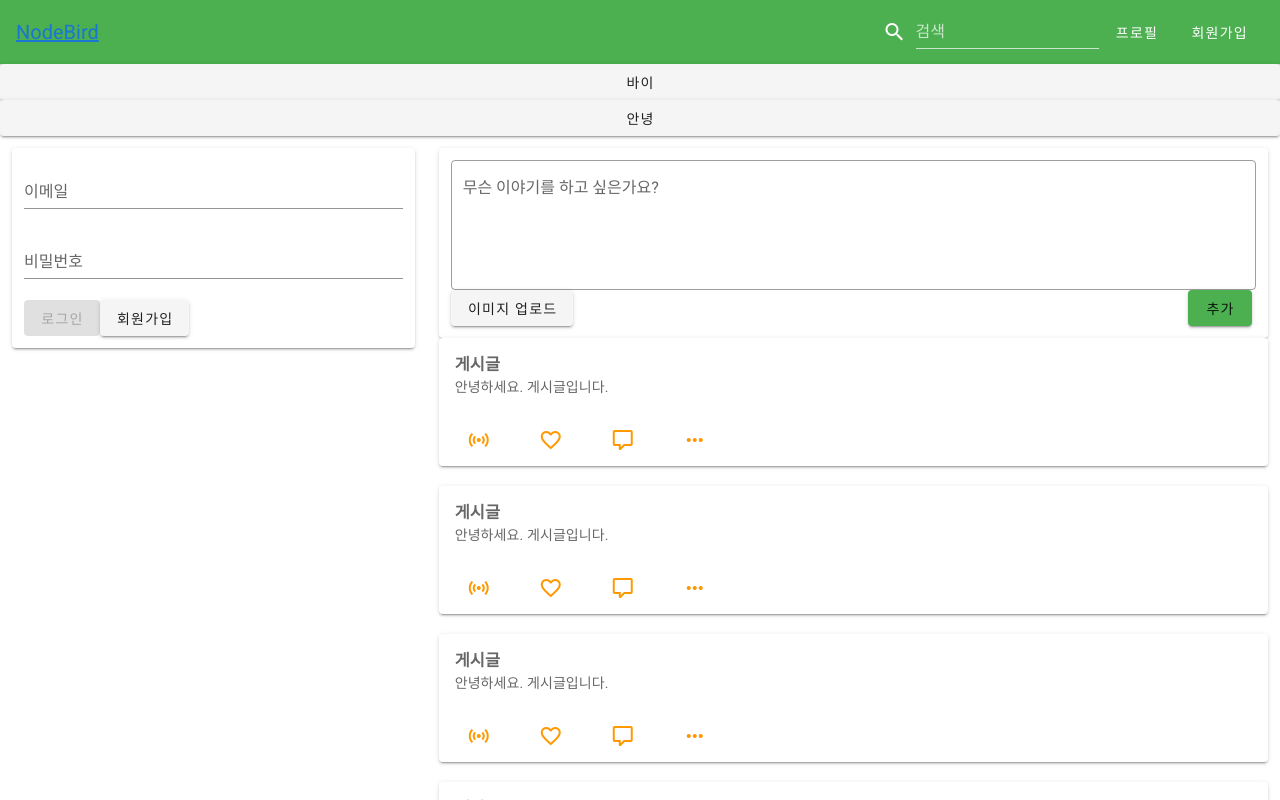
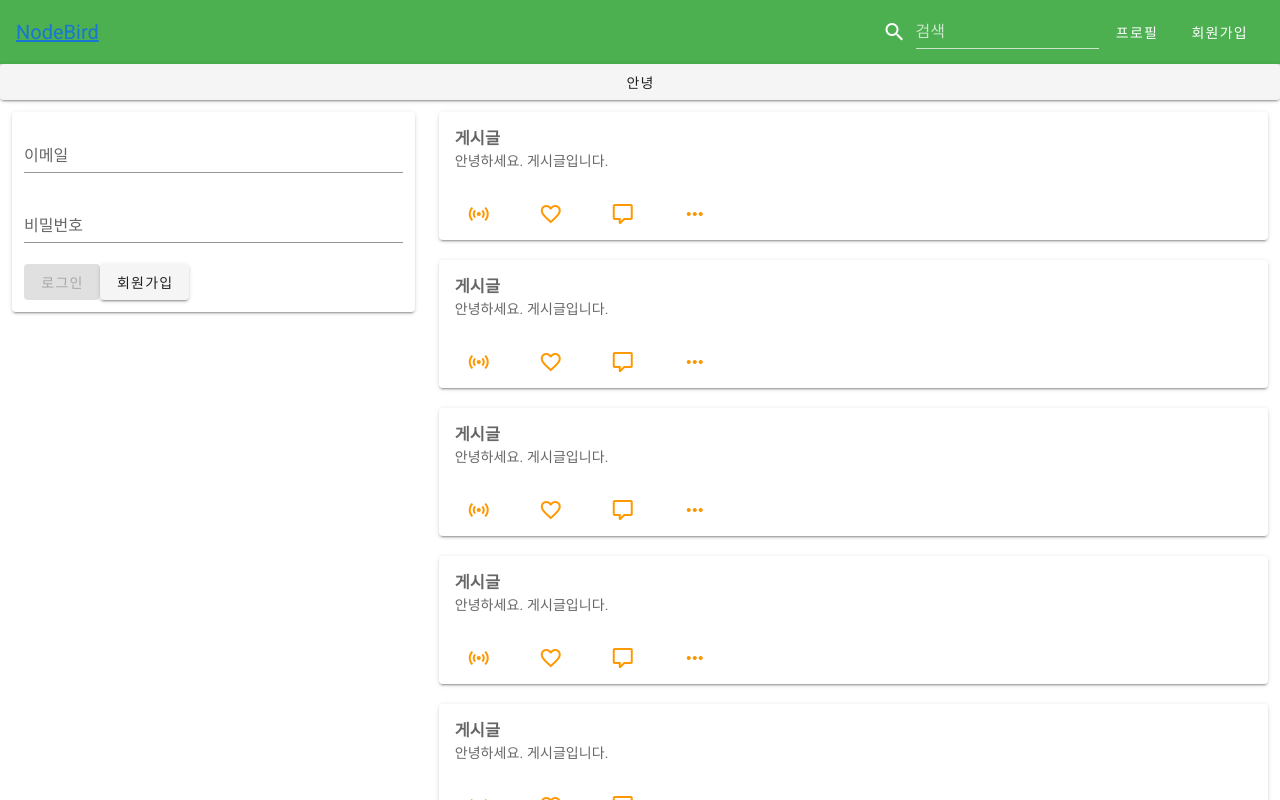
Before and after one commit to kureharyosuke/Nuxt-Node-Brid, a Nuxt app in the folder client/: page / in a window 1280 px wide. Shown: the top 800 px of the page. Built offline with nearby package versions, Linux system fonts and the light colour scheme.

Commit message:
fix: me condition

```diff
--- a/client/components/LoginForm.vue
+++ b/client/components/LoginForm.vue
@@ -43,7 +43,7 @@ export default {
           await this.$store.dispatch("users/logIn", {
             email: this.email,
             // password: this.password,
-            // nickname: this.nickname,
+            nickname: "",
           });
         } catch (err) {
           console.error(err);
@@ -52,7 +52,7 @@ export default {
     },
     async onLogOut() {
       try {
-        this.$store.dispatch("users/logOut");
+        await this.$store.dispatch("users/logOut");
       } catch {
         console.error(err);
       }
--- a/client/layouts/default.vue
+++ b/client/layouts/default.vue
@@ -22,7 +22,6 @@
     </nav>
     <!--# Header 가로로 먼저나누고 -->
     <div>{{ name }}</div>
-    <v-btn @click="onChangeName">바이</v-btn>
     <div>{{ user }}</div>
     <v-btn @click="onChangeUser">안녕</v-btn>
     <!-- # body 페이지 내용 -->
@@ -58,9 +57,6 @@ export default {
     },
   },
   methods: {
-    onChangeName() {
-      this.$store.commit("posts/SETPOSTS");
-    },
     onChangeUser() {
       this.$store.commit("users/setMe", "안녕");
     },
--- a/client/pages/index.vue
+++ b/client/pages/index.vue
@@ -1,6 +1,7 @@
 <template>
   <v-container>
-    <post-form />
+    <!-- me의 정보가 null이 아니라면 보여준다. -->
+    <post-form v-if="me" />
     <div>
       <post-card />
       <post-card />
--- a/client/pages/signup.vue
+++ b/client/pages/signup.vue
@@ -53,6 +53,7 @@ export default {
             passwordConfirm: this.passwordConfirm,
             nickname: this.nickname,
           });
+          this.$router.push({ path: "/" });
         } catch (err) {
           console.err(err);
         }
--- a/client/store/posts.js
+++ b/client/store/posts.js
@@ -11,5 +11,6 @@ export const mutations = {
 export const actions = {
   add({ commit }, payload) {
     commit("addMainPosts", payload, { root: true });
+    commit("addMainPosts", payload);
   },
 };
```
